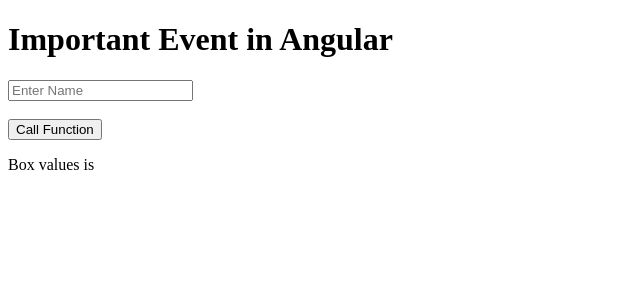
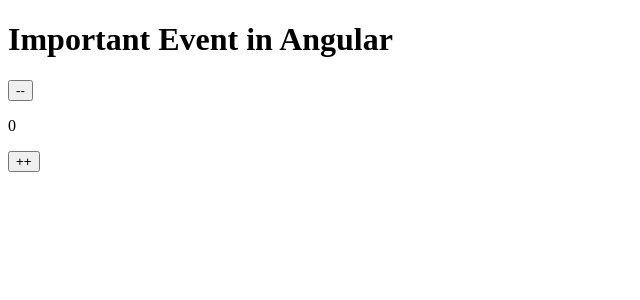
Before and after one commit to TengoCharlie/Angular-TUT, an Angular app in the folder blog/: page / in a window 1280 px wide. Shown: the top 300 px of the page, without its empty margins (0-640 px from the left). Built offline with nearby package versions, Linux system fonts and the light colour scheme.

Commit message:
Make a counter for revising

```diff
--- a/blog/src/app/app.component.html
+++ b/blog/src/app/app.component.html
@@ -1,8 +1,5 @@
 <h1>{{title}}</h1>
 
-
-<input type="text" #box placeholder="Enter Name" name="name" />
-<br /><br />
-<button (click)="getValues(box.value)">Call Function</button>
-
-<p>Box values is {{displayVal}}</p>
+<button (click)="counter('minus')">--</button>
+<p>{{count}}</p>
+<button (click)="counter('plus')">++</button>
--- a/blog/src/app/app.component.ts
+++ b/blog/src/app/app.component.ts
@@ -7,10 +7,12 @@
 })
 export class AppComponent {
   title: string = 'Important Event in Angular';
-  displayVal: string = '';
+  count: number = 0;
 
-  getValues(val: string) {
-    console.warn(val);
-    this.displayVal = val;
+  counter(type: string) {
+
+    type === 'plus' ? this.count++ : this.count--;
   }
+
+
 }
```
Also changed, not shown: 1 other file (tests, documents, lock files or other folders).
